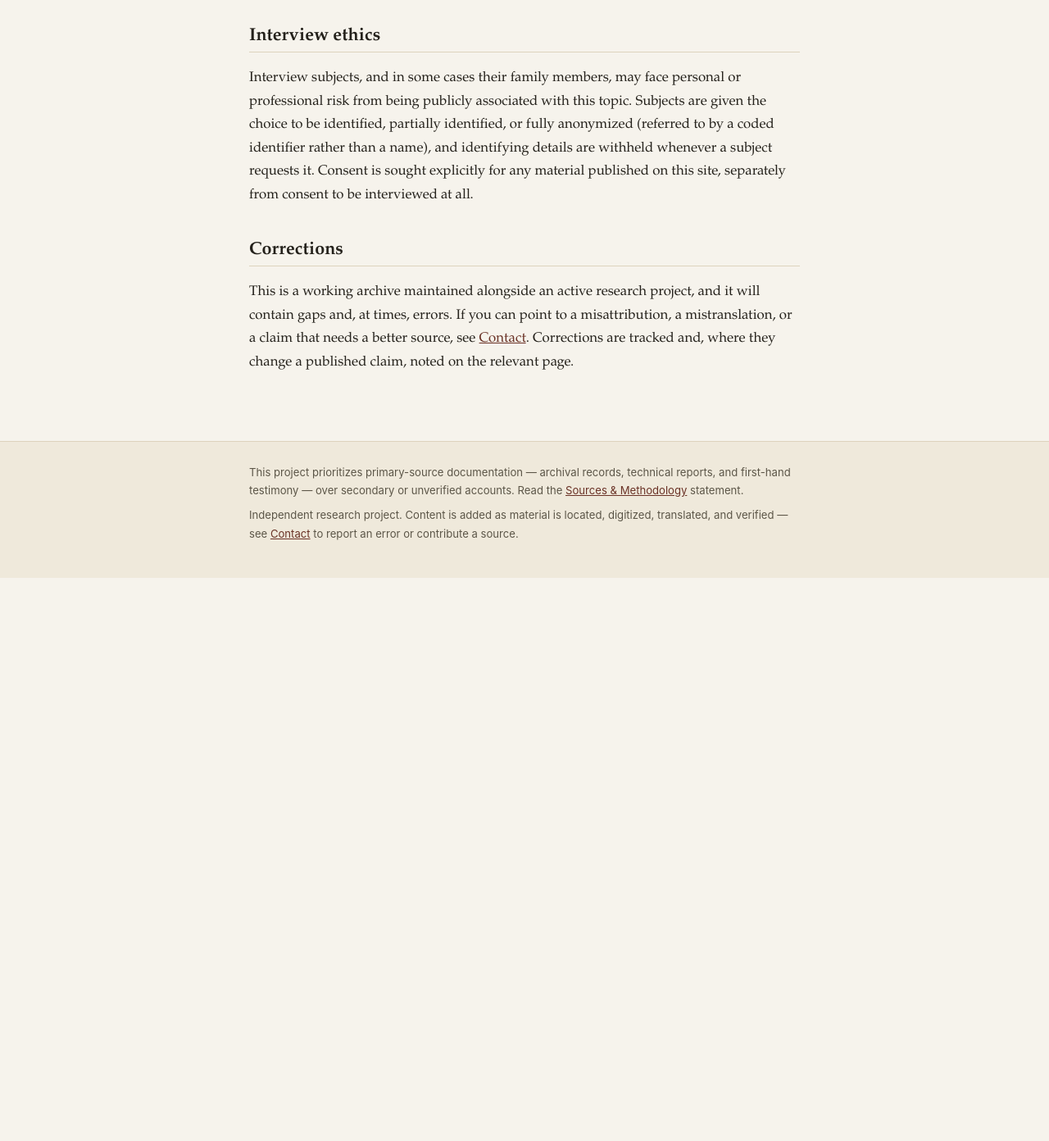
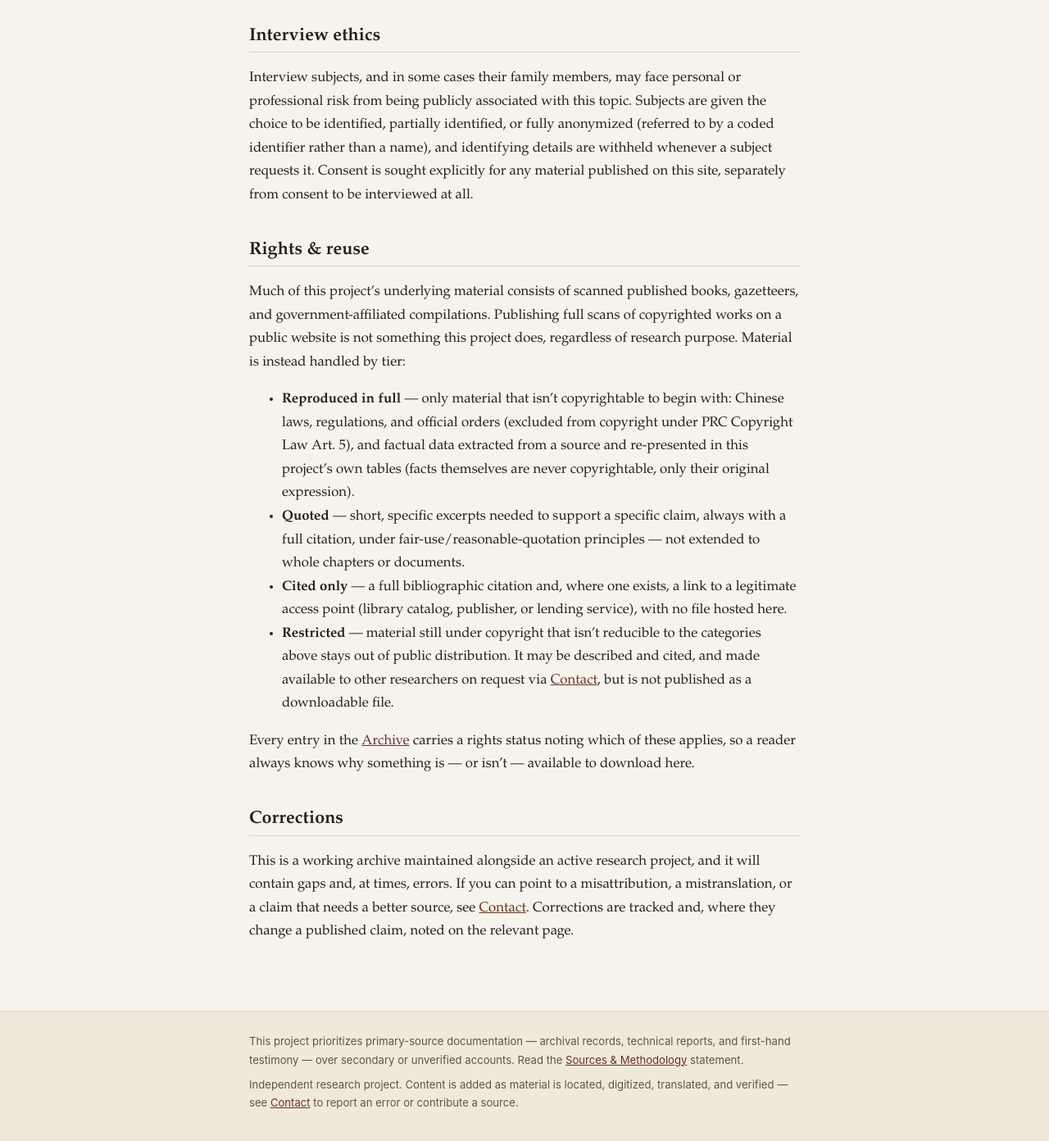
Before and after one commit to Banqiao758/Banqiao758.github.io, a Jekyll site: the page built from en/methodology.md, in a window 1280 px wide and 1400 px high, scrolled down 1397 px. Shown: the top 1392 px of the window at 82% size. Built offline with Jekyll 4.4.1, drawn with Linux system fonts in a browser that asks for light colours; before the commit the page ends 2102 px from its top, so only the background shows below that.

Commit message:
Add a Rights & Reuse policy and archive rights-status field
States a four-tier policy for handling scanned copyrighted books and
compilations (reproduce only what's not copyrightable, quote briefly under
fair use, cite without hosting, or restrict to on-request access), and adds
a "rights status" column to the Archive catalog's entry format so every
document explains why it is or isn't downloadable here.

Co-Authored-By: Claude Sonnet 5 <noreply@anthropic.com>
Claude-Session: https://claude.ai/code/session_011K8hBuGivVWoMZaUZvczs4

```diff
--- a/en/methodology.md
+++ b/en/methodology.md
@@ -65,6 +65,34 @@ identifying details are withheld whenever a subject requests it. Consent is
 sought explicitly for any material published on this site, separately from
 consent to be interviewed at all.
 
+## Rights & reuse
+
+Much of this project's underlying material consists of scanned published
+books, gazetteers, and government-affiliated compilations. Publishing full
+scans of copyrighted works on a public website is not something this project
+does, regardless of research purpose. Material is instead handled by tier:
+
+- **Reproduced in full** &mdash; only material that isn't copyrightable to
+  begin with: Chinese laws, regulations, and official orders (excluded from
+  copyright under PRC Copyright Law Art. 5), and factual data extracted from
+  a source and re-presented in this project's own tables (facts themselves
+  are never copyrightable, only their original expression).
+- **Quoted** &mdash; short, specific excerpts needed to support a specific
+  claim, always with a full citation, under fair-use/reasonable-quotation
+  principles &mdash; not extended to whole chapters or documents.
+- **Cited only** &mdash; a full bibliographic citation and, where one exists,
+  a link to a legitimate access point (library catalog, publisher, or
+  lending service), with no file hosted here.
+- **Restricted** &mdash; material still under copyright that isn't reducible
+  to the categories above stays out of public distribution. It may be
+  described and cited, and made available to other researchers on request
+  via <a href="{{ '/en/contact/' | relative_url }}">Contact</a>, but is not
+  published as a downloadable file.
+
+Every entry in the <a href="{{ '/en/archive/' | relative_url }}">Archive</a>
+carries a rights status noting which of these applies, so a reader always
+knows why something is &mdash; or isn't &mdash; available to download here.
+
 ## Corrections
 
 This is a working archive maintained alongside an active research project, and
```
Also changed, not shown: archive.md (+4 -2 lines), en/archive.md (+4 -2 lines), methodology.md (+21 -0 lines).
